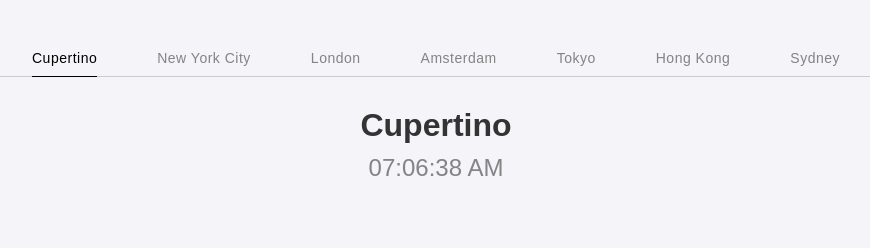
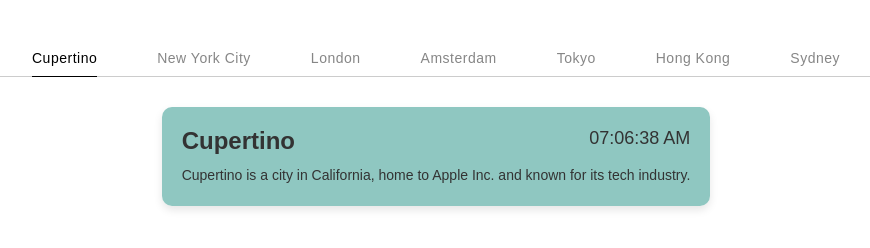
Before and after one commit to Reshma-94/slider-navigation, a plain HTML site: page index.html in a window 1280 px wide. Shown: the whole page, without its empty margins (204-1074 px from the left). Drawn offline with Linux system fonts and the light colour scheme.

Commit message:
Modified content section

```diff
--- a/cities.js
+++ b/cities.js
@@ -2,6 +2,7 @@ const navList = document.querySelector('.nav-list');
 const slider = document.querySelector('.slider');
 const cityName = document.querySelector('#city-name');
 const cityTime = document.querySelector('#city-time');
+const cityDescription = document.querySelector("#city-description");
 
 const timeZones = {
     "Cupertino": "America/Los_Angeles",
@@ -12,6 +13,16 @@ const timeZones = {
     "Hong Kong": "Asia/Hong_Kong",
     "Sydney": "Australia/Sydney"
 }
+
+const cityDescriptions = {
+    "Cupertino": "Cupertino is a city in California, home to Apple Inc. and known for its tech industry.",
+    "New York City": "New York City is the largest city in the USA, famous for its skyscrapers, Broadway, and Central Park.",
+    "London": "London is the capital of England, known for its rich history, the Thames River, and iconic landmarks like Big Ben.",
+    "Amsterdam": "Amsterdam is the capital of the Netherlands, famous for its canals, museums, and vibrant culture.",
+    "Tokyo": "Tokyo is the capital of Japan, known for its modern technology, traditional temples, and bustling streets.",
+    "Hong Kong": "Hong Kong is a vibrant city in China, known for its skyline, shopping, and cultural diversity.",
+    "Sydney": "Sydney is the largest city in Australia, famous for its Opera House, Harbour Bridge, and beaches."
+  };
 
 function updateSlider(activeItem){
     const { offsetLeft, offsetWidth } = activeItem;
@@ -25,6 +36,7 @@ function updateCityTime(city){
         const time = new Date().toLocaleTimeString('en-US', {timeZone, hour:'2-digit', minute:'2-digit', second:'2-digit'})
         cityName.textContent = city;
         cityTime.textContent = time;
+        cityDescription.textContent = cityDescriptions[city];
     }
 }
 
--- a/index.html
+++ b/index.html
@@ -18,9 +18,14 @@
                 </div>
             </nav>
             <div class="content">
-                <h1 id="city-name">Select a City</h1>
-                <p id="city-time">Time</p>
-            </div>
+                <div class="city-card">
+                    <div class="city-card-heading">
+                        <h1 id="city-name">Select a City</h1>
+                        <p id="city-time">Time</p>
+                    </div>
+                  <p id="city-description">Description</p>
+                </div>
+              </div>
         </div>
         <script src="cities.js"></script>
     </body>
--- a/styles.css
+++ b/styles.css
@@ -6,7 +6,7 @@
 
 body {
   font-family: Arial, sans-serif;
-  background-color: #f4f4f9;
+  background-color: white;
   color: #333;
 }
 
@@ -76,16 +76,39 @@ hr {
 
 .content {
   margin-top: 30px;
+  display: flex;
+  justify-content: center;
+}
+
+.city-card {
+  background-color: #79bcb5d4;
+  border-radius: 10px;
+  box-shadow: 0 4px 8px rgba(0, 0, 0, 0.1);
+  padding: 20px;
+  text-align: left;
+}
+.city-card-heading{
+  display: flex;
+  justify-content: space-between;
+  align-items: center;
 }
 
 #city-name {
-  font-size: 32px;
+  font-size: 24px;
   margin-bottom: 10px;
+  color: #333;
 }
 
 #city-time {
-  font-size: 24px;
-  color: #666666c9;
+  font-size: 18px;
+  color: #333;
+  margin-bottom: 15px;
+}
+
+#city-description {
+  font-size: 14px;
+  color: #333;
+  line-height: 1.5;
 }
 
 /* Responsive Design for Tablet */
@@ -131,10 +154,10 @@ hr {
   }
 
   #city-name {
-    font-size: 24px;
+    font-size: 20px;
   }
 
   #city-time {
-    font-size: 18px;
+    font-size: 15px;
   }
 }
```
